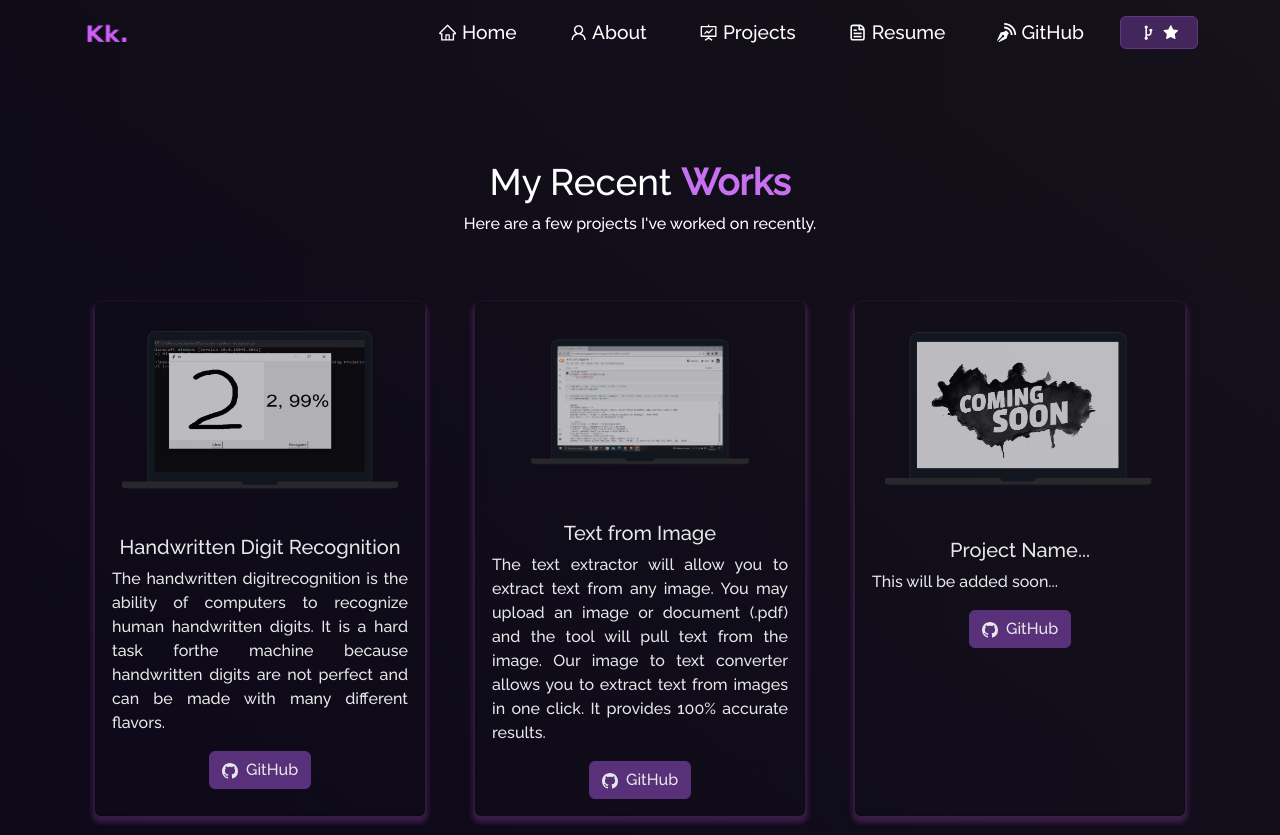
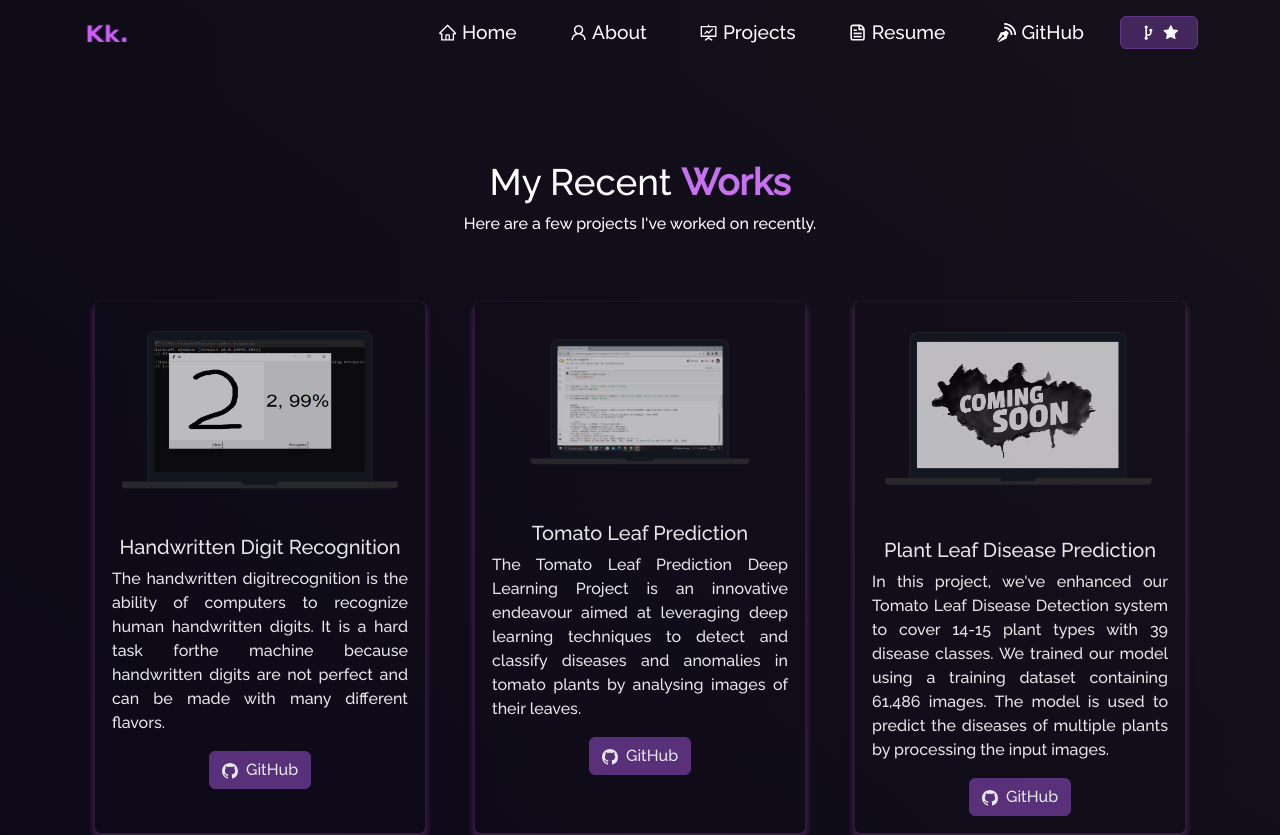
Before and after one commit to kishan-k9/Kishan_Port, a React (Create React App) app: page /project in a window 1280 px wide. Shown: the top 835 px of the page. Built offline with nearby package versions, Linux system fonts and the light colour scheme.

Commit message:
Update Projects.js

```diff
--- a/src/components/Projects/Projects.js
+++ b/src/components/Projects/Projects.js
@@ -33,8 +33,8 @@ function Projects() {
             <ProjectCard
               imgPath={bitsOfCode}
               isBlog={false}
-              title="Text from Image"
-              description="The text extractor will allow you to extract text from any image. You may upload an image or document (.pdf) and the tool will pull text from the image. Our image to text converter allows you to extract text from images in one click. It provides 100% accurate results."
+              title="Tomato Leaf Prediction"
+              description="The Tomato Leaf Prediction Deep Learning Project is an innovative endeavour aimed at leveraging deep learning techniques to detect and classify diseases and anomalies in tomato plants by analysing images of their leaves."
               ghLink="https://github.com/kishan-k9/Projects/tree/main/Extracting%20structured%20information%20from%20scanned%20invoices%20or%20invoice%20images"
               // demoLink=""
             />
@@ -44,8 +44,8 @@ function Projects() {
             <ProjectCard
               imgPath={editor}
               isBlog={false}
-              title="Project Name..."
-              description="This will be added soon..."
+              title="Plant Leaf Disease Prediction"
+              description="In this project, we've enhanced our Tomato Leaf Disease Detection system to cover 14-15 plant types with 39 disease classes. We trained our model using a training dataset containing 61,486 images. The model is used to predict the diseases of multiple plants by processing the input images."
               // ghLink=""
               demoLink=""
             />
```
